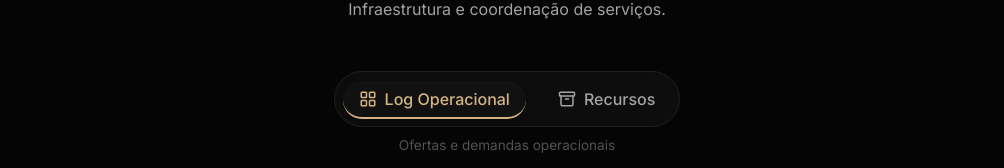
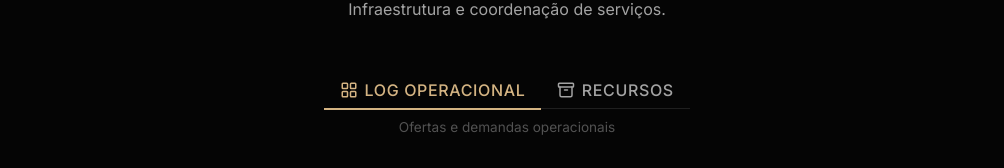
Before and after one commit to Jotasiete7/wurm-aguild-site, a React (Vite) app: page /mural in a window 1280 px wide. Shown: the part 155-323 px from the top of the page, without its empty margins (133-1137 px from the left). Built offline with nearby package versions, Linux system fonts and the light colour scheme; no server answers; the database is empty; a web font is replaced by a local one.

Commit message:
fix(mural): corrige tabs e overflow de texto nas ordens de serviço

```diff
--- a/src/components/Mural/Mural.css
+++ b/src/components/Mural/Mural.css
@@ -26,45 +26,53 @@
 .mural-tabs {
     display: flex;
     justify-content: center;
-    gap: 1rem;
+    gap: 0;
     margin-bottom: 0.5rem;
-    background: rgba(255, 255, 255, 0.03);
-    padding: 0.5rem;
-    border-radius: 50px;
+    background: transparent;
+    padding: 0;
+    border-radius: 0;
     width: fit-content;
     margin-left: auto;
     margin-right: auto;
-    border: 1px solid var(--border-subtle);
+    border-bottom: 1px solid var(--border-subtle);
 }
 
 .mural-tab-subtitle {
     font-size: 0.85rem;
     color: var(--text-dim);
     margin-top: 0.5rem;
-    height: 1.2em; /* Prevent layout shift */
+    height: 1.2em;
+    /* Prevent layout shift */
     animation: fadeIn 0.3s ease-out;
 }
 
 .tab-btn {
     display: flex;
     align-items: center;
-    gap: 0.5rem;
-    padding: 0.75rem 1.5rem;
-    border-radius: 25px;
-    color: var(--text-secondary);
+    gap: 0.4rem;
+    padding: 0.6rem 1.25rem;
+    border-radius: 0;
+    color: var(--text-dim);
+    font-size: 0.8rem;
+    font-family: var(--font-sans);
     font-weight: 500;
+    letter-spacing: 0.04em;
+    text-transform: uppercase;
     transition: all 0.2s;
+    border-bottom: 2px solid transparent;
+    margin-bottom: -1px;
 }
 
 .tab-btn:hover {
-    color: var(--text-primary);
-    background: rgba(255, 255, 255, 0.05);
+    color: var(--text-secondary);
+    background: transparent;
 }
 
 .tab-btn.active {
-    background: var(--bg-card);
+    background: transparent;
     color: var(--accent-sage);
-    box-shadow: 0 4px 12px rgba(0, 0, 0, 0.2);
+    border-bottom-color: var(--accent-sage);
+    box-shadow: none;
 }
 
 .mural-content {
--- a/src/components/Mural/ServicesBoard.tsx
+++ b/src/components/Mural/ServicesBoard.tsx
@@ -237,19 +237,19 @@ export default function ServicesBoard() {
         .status-indicator.in_progress { background-color: transparent; border: 1px solid #666; }
         .status-indicator.clickable:hover { cursor: pointer; transform: scale(1.2); }
 
-        .row-content { display: flex; flex: 1; gap: 1rem; align-items: center; font-size: 0.85rem; color: var(--text-secondary); white-space: nowrap; }
+        .row-content { display: flex; flex: 1; min-width: 0; gap: 1rem; align-items: center; font-size: 0.85rem; color: var(--text-secondary); overflow: hidden; }
 
-        .intent-text { display: flex; align-items: center; gap: 4px; font-weight: 600; font-size: 0.75rem; letter-spacing: 0.05em; }
+        .intent-text { display: flex; align-items: center; gap: 4px; font-weight: 600; font-size: 0.75rem; letter-spacing: 0.05em; flex-shrink: 0; }
         .intent-text.buy { color: #d4a5a5; } /* Muted Red */
         .intent-text.sell { color: #a5d4a5; } /* Muted Green */
 
-        .row-nick { color: var(--text-dim); min-width: 80px; text-align: right; }
-        .row-item { color: var(--text-primary); font-weight: 500; }
+        .row-nick { color: var(--text-dim); min-width: 80px; max-width: 100px; text-align: right; flex-shrink: 0; overflow: hidden; text-overflow: ellipsis; white-space: nowrap; }
+        .row-item { color: var(--text-primary); font-weight: 500; overflow: hidden; text-overflow: ellipsis; white-space: nowrap; min-width: 0; flex: 1; }
 
-        .assigned-text { font-size: 0.75rem; color: var(--text-dim); font-style: italic; }
+        .assigned-text { font-size: 0.75rem; color: var(--text-dim); font-style: italic; flex-shrink: 0; white-space: nowrap; }
 
-        .dots-fill { flex: 1; height: 1px; border-bottom: 1px dotted rgba(255,255,255,0.08); margin: 0 0.5rem; }
-        .row-price { color: var(--text-primary); min-width: 60px; text-align: right; letter-spacing: 0.05em; }
+        .dots-fill { flex: 1; min-width: 1rem; max-width: 4rem; height: 1px; border-bottom: 1px dotted rgba(255,255,255,0.08); margin: 0 0.25rem; flex-shrink: 1; }
+        .row-price { color: var(--text-primary); min-width: 60px; text-align: right; letter-spacing: 0.05em; flex-shrink: 0; white-space: nowrap; }
 
         .row-actions { display: flex; gap: 0.5rem; opacity: 0; transition: opacity 0.2s; margin-left: 0.5rem; }
         .icon-btn { background: none; border: none; color: var(--text-dim); cursor: pointer; padding: 4px; }
```
